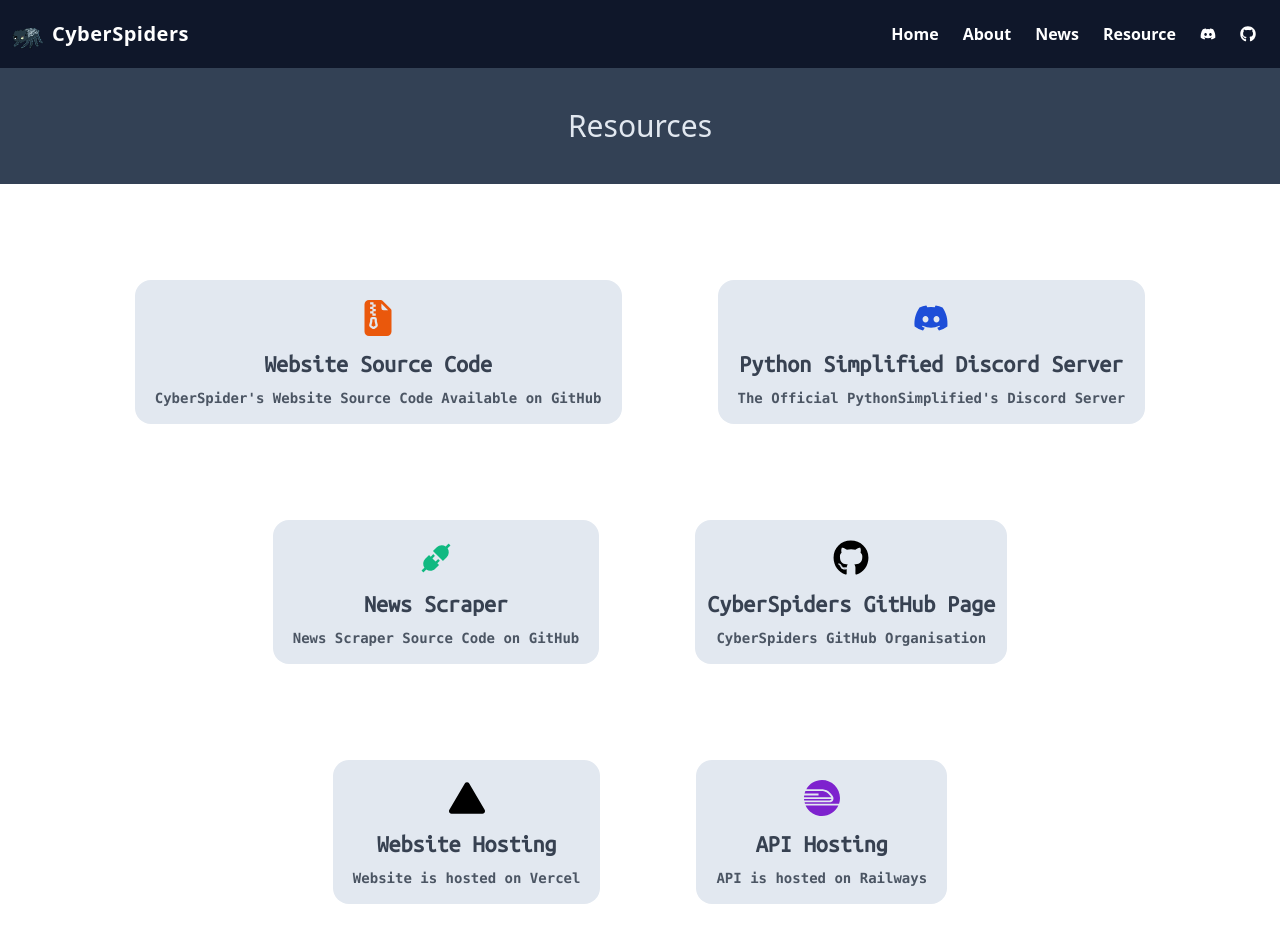
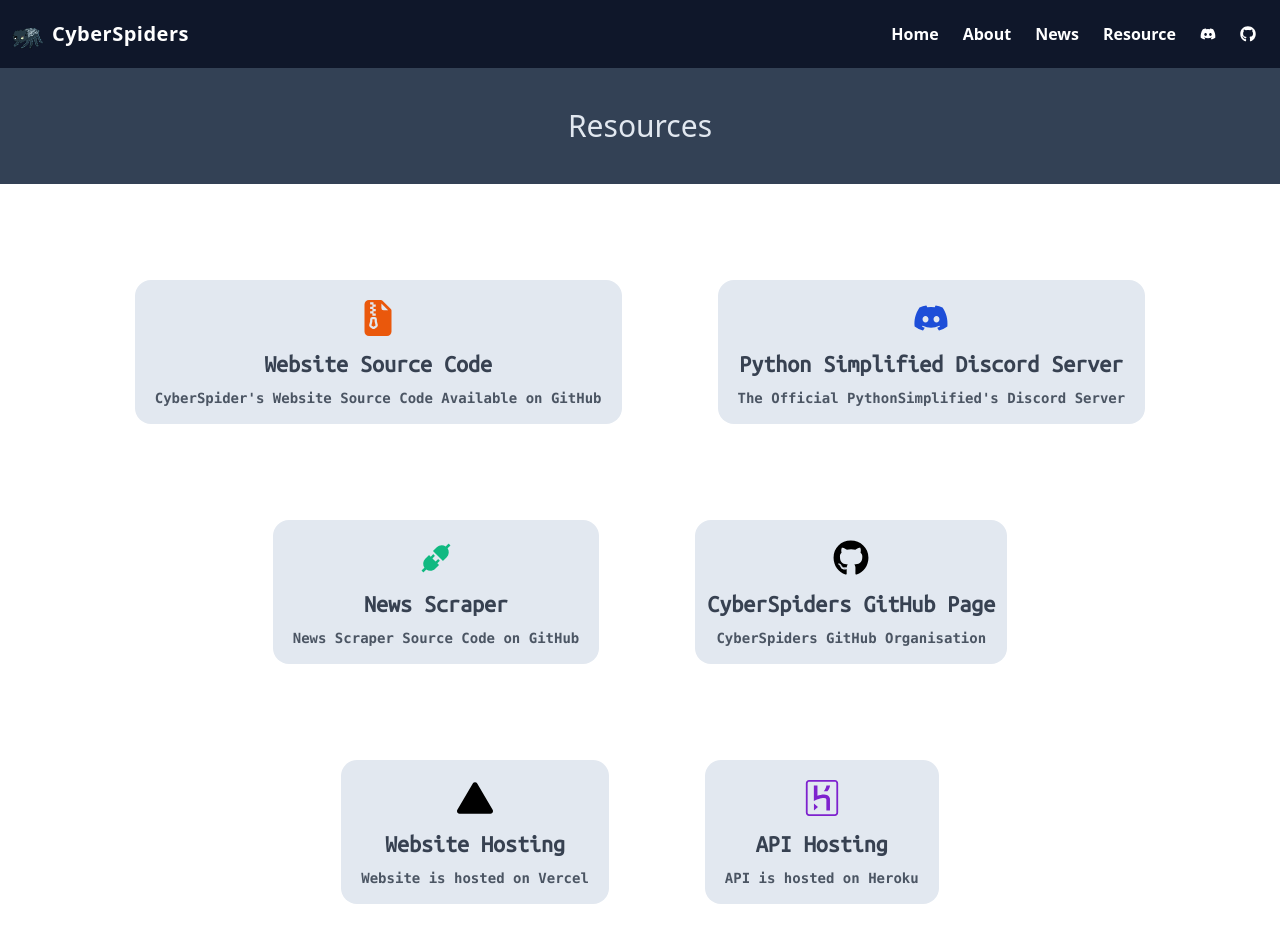
Before and after one commit to CyberSpiders/cyberspider, a Next.js app: page /resource in a window 1280 px wide. Shown: the top 952 px of the page. Built offline with nearby package versions, Linux system fonts and the light colour scheme.

Commit message:
Fixes to issue #1

```diff
--- a/pages/news.tsx
+++ b/pages/news.tsx
@@ -44,7 +44,7 @@
 }
 
 export const getServerSideProps: GetServerSideProps = async (context) => {
-  const res = await fetch('https://hnapi-production.up.railway.app/api/v1/news')
+  const res = await fetch('https://hnscrapeapi.herokuapp.com/api/v1/news/')
   const data: Data = await res.json()
 
   return {
--- a/pages/resource.tsx
+++ b/pages/resource.tsx
@@ -2,7 +2,7 @@
 import { AiFillApi } from 'react-icons/ai'
 import { BsFillFileEarmarkZipFill, BsFillTriangleFill } from 'react-icons/bs'
 import { FaDiscord, FaGithub } from 'react-icons/fa'
-import { SiRailway } from 'react-icons/si'
+import { SiHeroku, SiRailway } from 'react-icons/si'
 import Header from '../components/Header'
 import Resource from '../components/Resource'
 
@@ -39,7 +39,7 @@
           <Resource
             name="News Scraper"
             description="News Scraper Source Code on GitHub"
-            url="https://github.com/CyberSpiders/cyberspiderapi"
+            url="https://github.com/CyberSpiders/hnapi"
           >
             <AiFillApi className="mx-auto text-emerald-500" />
           </Resource>
@@ -61,10 +61,10 @@
           </Resource>
           <Resource
             name="API Hosting"
-            description="API is hosted on Railways"
-            url="https://railway.app/"
+            description="API is hosted on Heroku"
+            url="https://www.heroku.com/"
           >
-            <SiRailway className="mx-auto text-purple-700" />
+            <SiHeroku className="mx-auto font-bold text-purple-700" />
           </Resource>
         </div>
       </div>
```
